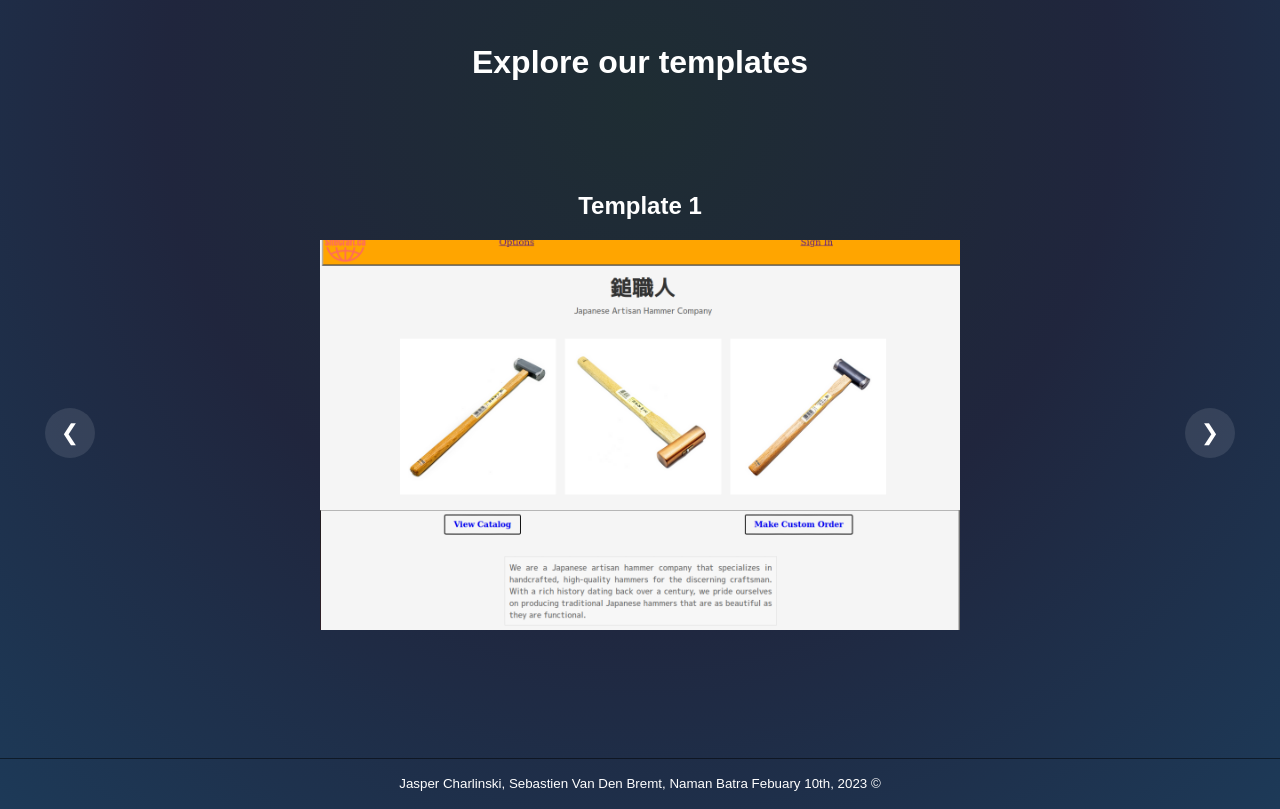
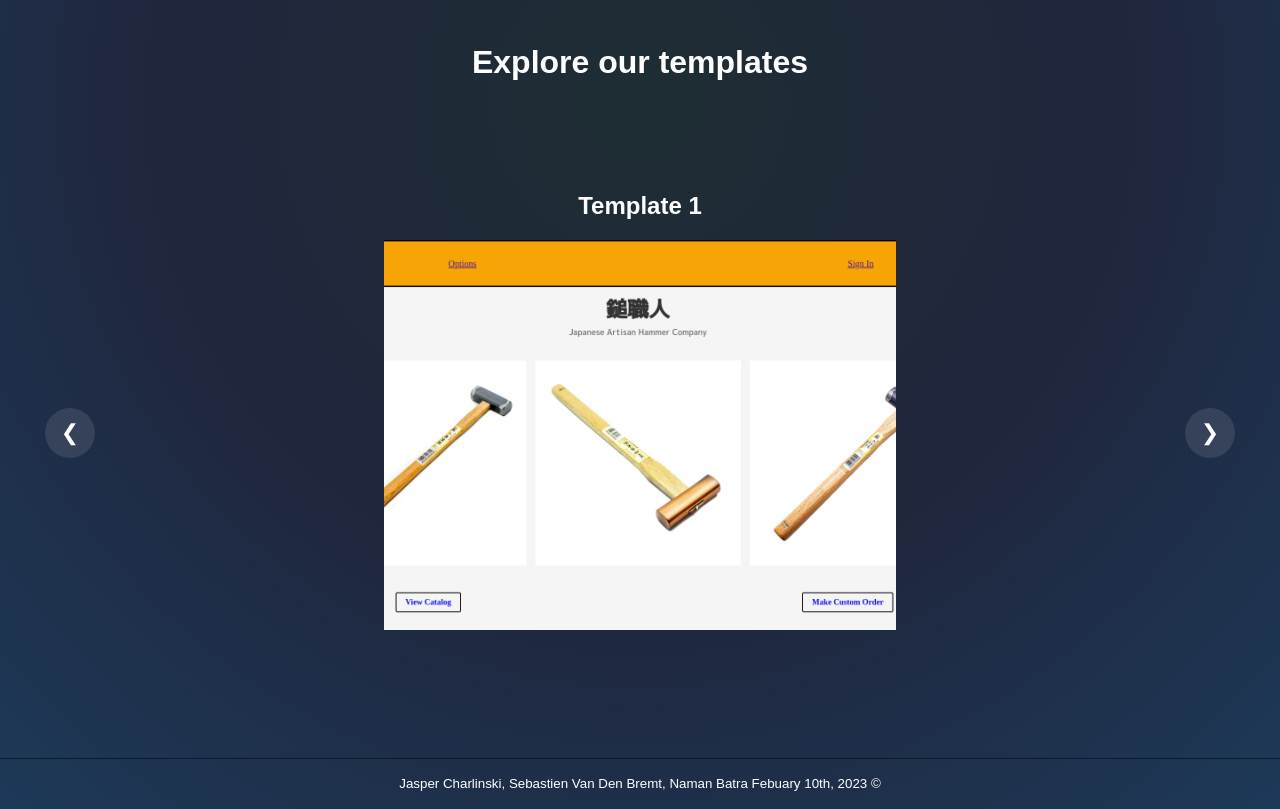
Before and after one commit to charlijj/sitecraft.ca, a PHP site: page / in a window 1280 px wide. Shown: the part 603-1412 px from the top of the page. Run offline with PHP 8.4, Linux system fonts and the light colour scheme; some libraries are stand-ins or nearby versions.

Commit message:
fixed image ratio

```diff
--- a/style/index_style.css
+++ b/style/index_style.css
@@ -119,7 +119,7 @@
 
     position: absolute;
     text-align: center;
-    width: 50%;
+    width: 40%;
     height: 60%;
     top: 10%;
 }
```
Also changed, not shown: img/template1.png.
